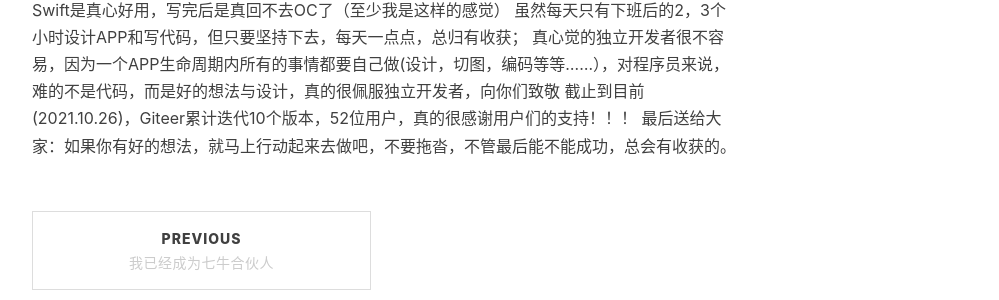
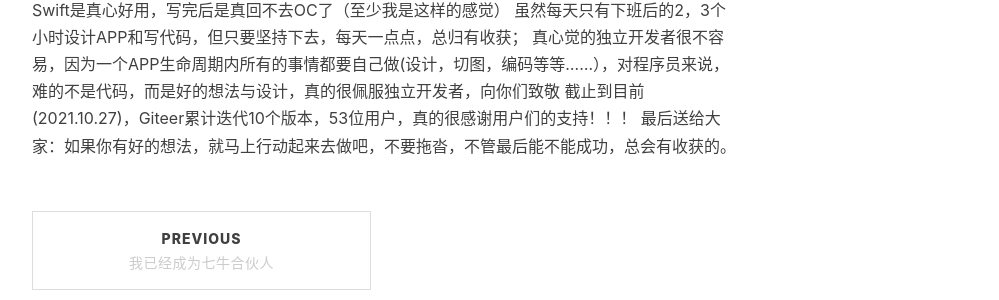
Before and after one commit to fandongtongxue/fandongtongxue.github.io, a Jekyll site: the page built from _posts/2021-09-18-Giteer.md, in a window 1280 px wide and 900 px high, scrolled down 3437 px. Shown: the part 260-560 px from the top of the window, without its empty margins (233-1232 px from the left). Built offline with Jekyll 4.4.1, drawn with Linux system fonts in a browser that asks for light colours; nearby versions of some CDN libraries; comment, search, counter and statistics services are not loaded.

Commit message:
Update 2021-09-18-Giteer.md

```diff
--- a/_posts/2021-09-18-Giteer.md
+++ b/_posts/2021-09-18-Giteer.md
@@ -50,5 +50,5 @@ Giteer是一个Gitee移动客户端，支持iPhone, iPad。使用Giteer，您可
 Swift是真心好用，写完后是真回不去OC了（至少我是这样的感觉）
 虽然每天只有下班后的2，3个小时设计APP和写代码，但只要坚持下去，每天一点点，总归有收获；
 真心觉的独立开发者很不容易，因为一个APP生命周期内所有的事情都要自己做(设计，切图，编码等等......），对程序员来说，难的不是代码，而是好的想法与设计，真的很佩服独立开发者，向你们致敬
-截止到目前(2021.10.26)，Giteer累计迭代10个版本，52位用户，真的很感谢用户们的支持！！！
+截止到目前(2021.10.27)，Giteer累计迭代10个版本，53位用户，真的很感谢用户们的支持！！！
 最后送给大家：如果你有好的想法，就马上行动起来去做吧，不要拖沓，不管最后能不能成功，总会有收获的。
```
